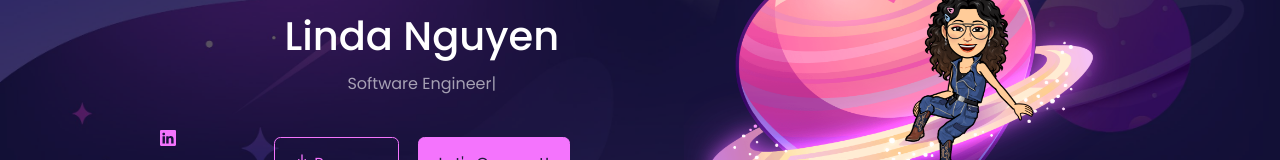
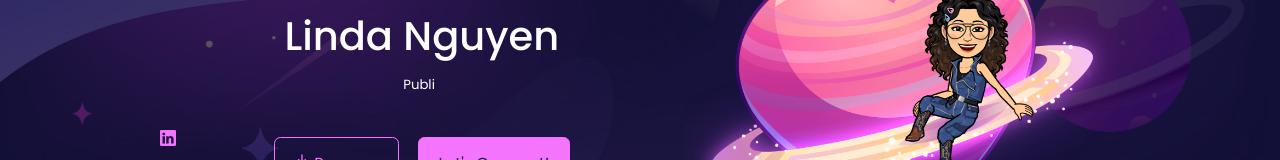
Before and after one commit to lindaislinda/portfolio-react, a React (Create React App) app: page / in a window 1280 px wide. Shown: the part 213-373 px from the top of the page. Built offline with nearby package versions, Linux system fonts and the light colour scheme.

Commit message:
Add type effect for header

```diff
--- a/src/components/about/About.jsx
+++ b/src/components/about/About.jsx
@@ -21,7 +21,7 @@ const About = () => {
 
         <div className="about__content">
           <h4>
-            Hello! I'm Linda Nguyen, a passionate Computer Science student with
+            Hello! I'm Linda Nguyen, a passionate Software Enginner with
             hands-on experience in{" "}
             <span className="purple">
               {" "}
@@ -29,8 +29,10 @@ const About = () => {
             </span>
             at <span className="purple_background">
               Dell Technologies
-            </span> and <span className="purple">Full-Stack Development </span>{" "}
+            </span> <span className="purple">Full-Stack Development </span>{" "}
             at <span className="purple_background">Apple.</span>
+            and <span className="purple">Cloud & AI, Datacenter Builout </span>{" "}
+            at <span className="purple_background">Microsoft.</span>
           </h4>
           <br />
           <h4>
--- a/src/components/header/Header.jsx
+++ b/src/components/header/Header.jsx
@@ -1,11 +1,9 @@
-import React from 'react'
 import './header.css'
 import CTA from './CTA'
-import CHAMAELEON from '../../assets/chamaeleon.png'
-import ME from '../../assets/hi.png'
 import ME2 from '../../assets/heart shaped planet.png'
 import WAVE from '../../assets/wave (4).svg'
 import HeaderSocials from './HeaderSocials'
+import TypingEffect from './TypeEffect'
 
 const Header = () => {
   return (
@@ -15,7 +13,7 @@ const Header = () => {
           <div>
             <h5>Hello I'm</h5>
             <h1>Linda Nguyen</h1>
-            <p className='text-light' contenteditable="true">Software Engineer</p>
+            <TypingEffect/>
             <CTA/>
           </div>
           <div>
--- /dev/null
+++ b/src/components/header/TypeEffect.css
@@ -0,0 +1,24 @@
+.typing-container {
+  display: inline-block;
+  min-height: 1.5em;
+}
+
+.typing-text {
+  display: inline-block;
+}
+
+.cursor {
+  display: inline-block;
+  margin-left: 2px;
+  animation: blink 0.7s infinite;
+  font-weight: 100;
+}
+
+@keyframes blink {
+  0%, 50% {
+    opacity: 1;
+  }
+  51%, 100% {
+    opacity: 0;
+  }
+}
--- /dev/null
+++ b/src/components/header/TypeEffect.jsx
@@ -0,0 +1,62 @@
+import { useState, useEffect } from 'react'
+
+const TypingEffect = () => {
+  const phrases = ['Software Engineer', 'Public Speaker', 'Matcha Lover 🍵💚', 'Story Teller']
+  const [currentPhraseIndex, setCurrentPhraseIndex] = useState(0)
+  const [currentText, setCurrentText] = useState('')
+  const [isDeleting, setIsDeleting] = useState(false)
+  const [typingSpeed, setTypingSpeed] = useState(150)
+
+  useEffect(() => {
+    const currentPhrase = phrases[currentPhraseIndex]
+
+    const handleTyping = () => {
+      if (!isDeleting) {
+        // Typing forward
+        if (currentText.length < currentPhrase.length) {
+          setCurrentText(currentPhrase.substring(0, currentText.length + 1))
+          setTypingSpeed(150)
+        } else {
+          // Pause at end before deleting
+          setTimeout(() => setIsDeleting(true), 2000)
+          return
+        }
+      } else {
+        // Deleting backward
+        if (currentText.length > 0) {
+          setCurrentText(currentPhrase.substring(0, currentText.length - 1))
+          setTypingSpeed(75)
+        } else {
+          // Move to next phrase
+          setIsDeleting(false)
+          setCurrentPhraseIndex((prevIndex) => (prevIndex + 1) % phrases.length)
+          setTypingSpeed(150)
+          return
+        }
+      }
+    }
+
+    const timer = setTimeout(handleTyping, typingSpeed)
+    return () => clearTimeout(timer)
+  }, [currentText, isDeleting, currentPhraseIndex, typingSpeed])
+
+  return (
+    <h5 className="text-light typing-container" style={{ display: 'inline-block', minHeight: '1.5em' }}>
+      <span className="typing-text" style={{ display: 'inline-block' }}>{currentText}</span>
+      <span className="cursor" style={{
+        display: 'inline-block',
+        marginLeft: '2px',
+        animation: 'blink 0.7s infinite',
+        fontWeight: 100
+      }}>|</span>
+      <style>{`
+        @keyframes blink {
+          0%, 50% { opacity: 1; }
+          51%, 100% { opacity: 0; }
+        }
+      `}</style>
+    </h5>
+  )
+}
+
+export default TypingEffect
```
